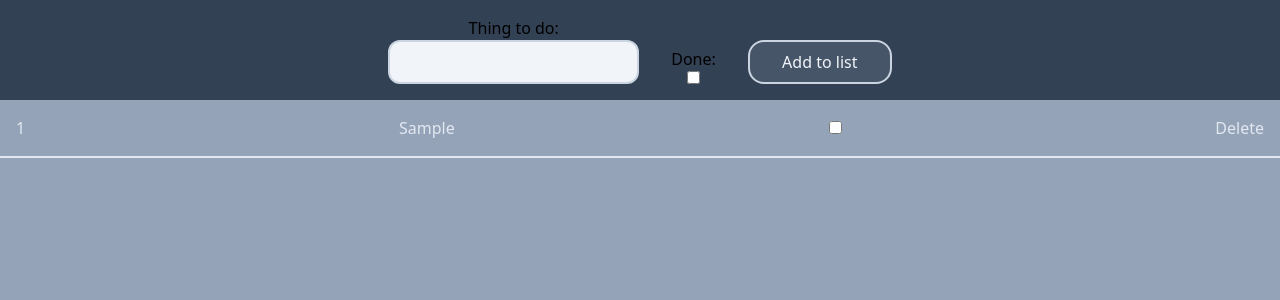
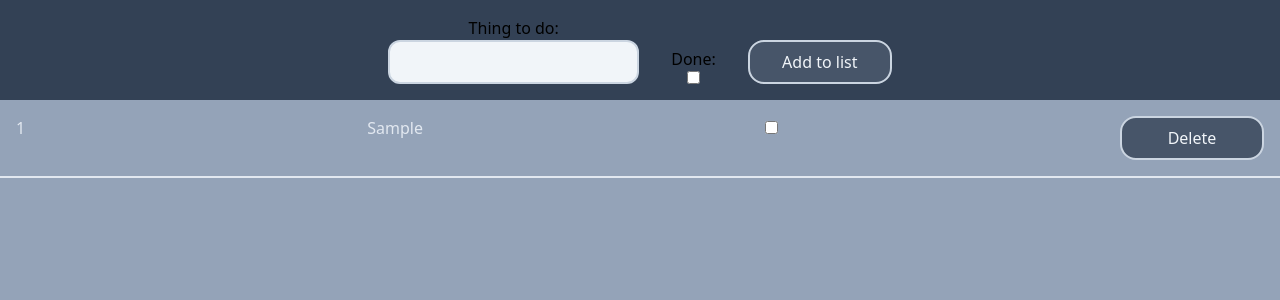
Before and after one commit to ChristofferGylin/react-todo-list, a React (Vite) app: page / in a window 1280 px wide. Both pictures are taken after typing "Sample" into the empty fields and a click on the button "Add to list". Shown: the top 300 px of the page. Built offline with nearby package versions, Linux system fonts and the light colour scheme.

Commit message:
Created Button component

```diff
--- /dev/null
+++ b/src/Button.jsx
@@ -0,0 +1,18 @@
+const Button = (props) => {
+
+    const data = props.data;
+    const setData = props.setData;
+    const callback = props.callback;
+    const itemId = props.itemId;
+    const id = props.id
+    const title = props.title
+
+    return (
+
+        <button id={id} className="w-36 border-2 border-slate-300 bg-slate-600 hover:bg-slate-500 rounded-2xl py-2 px-6 text-slate-100 " onClick={() => { callback(data, setData, itemId) }}>{title}</button>
+
+    )
+
+}
+
+export default Button;
--- a/src/InputBar.jsx
+++ b/src/InputBar.jsx
@@ -1,4 +1,5 @@
 import newInput from "./newInput";
+import Button from "./Button";
 
 const InputBar = (props) => {
 
@@ -16,12 +17,13 @@ const InputBar = (props) => {
                 <input type="checkbox" id="doneCheckbox" />
             </div>
             <div className="flex flex-col justify-center items-center">
-                <button id="inputButton" className="w-36 border-2 border-slate-300 bg-slate-600 hover:bg-slate-500 rounded-2xl py-2 px-6 text-slate-100 "
+                <Button title="Add to list" id="inputButton" data={data} setData={setData} callback={newInput} />
+                {/* <button id="inputButton" className="w-36 border-2 border-slate-300 bg-slate-600 hover:bg-slate-500 rounded-2xl py-2 px-6 text-slate-100 "
                     onClick={() => {
 
                         newInput(data, setData)
 
-                    }}>Add to list</button>
+                    }}>Add to list</button> */}
             </div>
 
         </div>
--- a/src/ListItem.jsx
+++ b/src/ListItem.jsx
@@ -1,3 +1,4 @@
+import Button from "./Button";
 import checkboxChange from "./checkboxChange";
 import deleteItem from "./deleteItem";
 
@@ -17,7 +18,7 @@ const ListItem = (props) => {
             <div className="font-medium">{index + 1}</div>
             <div>{title}</div>
             <div><input type="checkbox" checked={isDone} onChange={() => { checkboxChange(itemId, data, setData) }} /></div>
-            <div><button onClick={() => { deleteItem(itemId, data, setData) }}>Delete</button></div>
+            <div><Button title="Delete" itemId={itemId} data={data} setData={setData} callback={deleteItem} /></div>
         </div>
 
     )
--- a/src/deleteItem.js
+++ b/src/deleteItem.js
@@ -1,4 +1,4 @@
-const deleteItem = (id, data, setData) => {
+const deleteItem = (data, setData, id) => {
 
     const newData = [...data];
 
```
